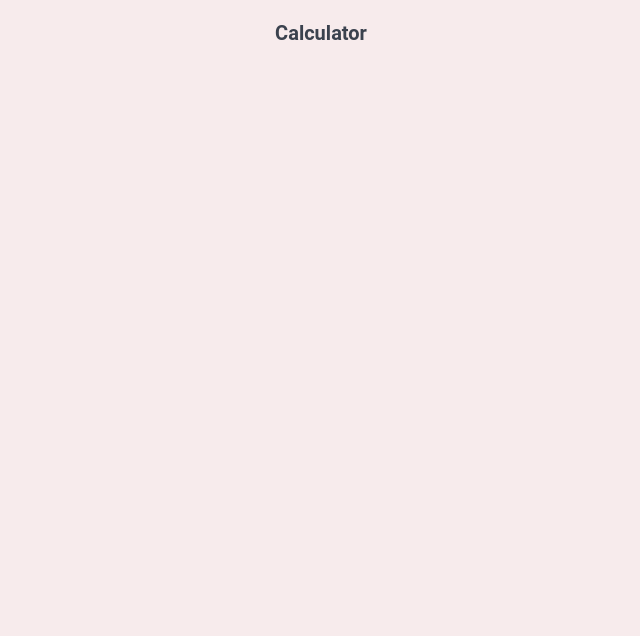
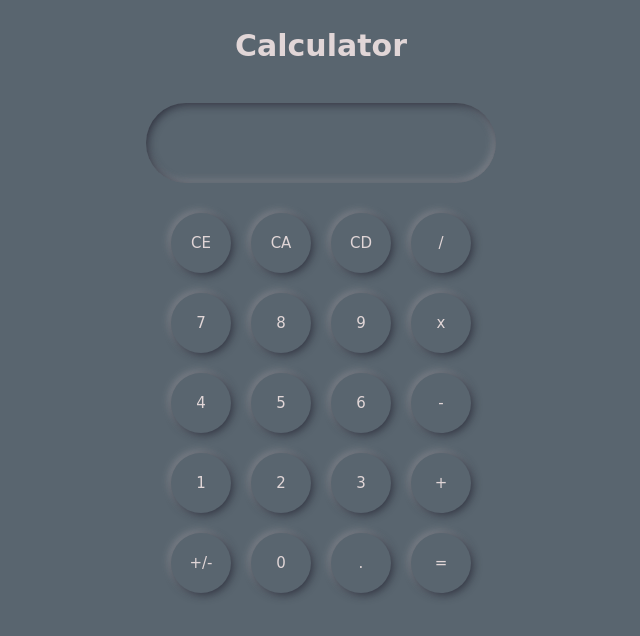
Before and after one commit to xRyukx3/odin-calculator, a plain HTML site: page index.html in a window 1280 px wide. Shown: the whole page, without its empty margins (319-959 px from the left). Drawn offline with Linux system fonts and the light colour scheme; a web font is replaced by a local one.

Commit message:
Implement the calculator layout and define its styles aplying neumorphism css

```diff
--- a/index.html
+++ b/index.html
@@ -4,11 +4,55 @@
     <meta charset="UTF-8" />
     <meta name="viewport" content="width=device-width, initial-scale=1.0" />
     <title>Calculator</title>
+    <link rel="preconnect" href="https://fonts.googleapis.com" />
+    <link rel="preconnect" href="https://fonts.gstatic.com" crossorigin />
+    <link
+      href="https://fonts.googleapis.com/css2?family=Playwrite+CO:wght@100..400&display=swap"
+      rel="stylesheet"
+    />
     <link rel="stylesheet" href="styles.css" />
   </head>
   <body>
     <h1 class="main-title">Calculator</h1>
-    <div class="main-container"></div>
+    <div class="calculator-container">
+      <div class="display-container">
+        <p class="previous-operation"></p>
+        <p class="current-operation"></p>
+      </div>
+      <div class="buttons-container">
+        <section>
+          <div class="clear-buttons-container">
+            <button class="clear-entry-button">CE</button>
+            <button class="clear-all-button">CA</button>
+            <button class="clear-digit-button">CD</button>
+          </div>
+          <div class="digits-container">
+            <button class="digit 7">7</button>
+            <button class="digit 8">8</button>
+            <button class="digit 9">9</button>
+            <button class="digit 4">4</button>
+            <button class="digit 5">5</button>
+            <button class="digit 6">6</button>
+            <button class="digit 1">1</button>
+            <button class="digit 2">2</button>
+            <button class="digit 3">3</button>
+            <button class="digit sign">+/-</button>
+            <button class="digit 0">0</button>
+            <button class="digit dot">.</button>
+          </div>
+        </section>
+        <div class="operators-container">
+          <button class="div operator">/</button>
+          <button class="mul operator">x</button>
+          <button class="sub operator">-</button>
+          <button class="add operator">+</button>
+          <button class="eq operator">=</button>
+        </div>
+      </div>
+    </div>
+    <footer>
+      <p class="copyright"></p>
+    </footer>
     <script src="script.js"></script>
   </body>
 </html>
--- a/script.js
+++ b/script.js
@@ -1,6 +1,8 @@
+const body = document.querySelector("body");
+
 let operation = {
-  firstNumber: 0,
-  secondNumber: 0,
+  firstNumber: 2,
+  secondNumber: 2,
   operator: "+",
 };
 
@@ -19,3 +21,22 @@ function multiply(firstNumber, secondNumber) {
 function divide(firstNumber, secondNumber) {
   return firstNumber / secondNumber;
 }
+
+function operate(operation) {
+  switch (operation.operator) {
+    case "+":
+      return add(operation.firstNumber, operation.secondNumber);
+      break;
+    case "-":
+      return subtract(operation.firstNumber, operation.secondNumber);
+      break;
+    case "*":
+      return multiply(operation.firstNumber, operation.secondNumber);
+      break;
+    case "/":
+      return divide(operation.firstNumber, operation.secondNumber);
+      break;
+    default:
+      return "Invalid operator";
+  }
+}
--- a/styles.css
+++ b/styles.css
@@ -3,10 +3,80 @@ body {
   flex-direction: column;
   justify-content: center;
   align-items: center;
-  font-family: "Roboto", sans-serif;
-  background-color: #f7ebec;
+  font-family: "Playwrite CO", cursive;
+  background-color: #59656f;
+  color: #e1d6d7;
   & .main-title {
-    font-size: 20px;
-    color: #3b424e;
+    font-size: 30px;
+  }
+  & .calculator-container {
+    margin: 0px;
+    padding: 0px;
+    width: 290px;
+    display: flex;
+    flex-direction: column;
+    justify-content: center;
+    align-items: center;
+    & .display-container {
+      margin: 20px 0px;
+      width: 350px;
+      height: 80px;
+      display: flex;
+      flex-direction: column;
+      align-items: flex-end;
+      border: none;
+      border-radius: 40px;
+      background-color: #59656f;
+      box-shadow: inset 2px 2px 10px -1px rgba(29, 30, 44, 0.9),
+        inset -2px -2px 10px -1px rgba(247, 235, 236, 0.4);
+      & p {
+        height: 20px;
+        margin: 13px 30px 0px 0px;
+        border-radius: 50%;
+      }
+    }
+    & .buttons-container {
+      display: flex;
+      justify-content: center;
+      align-items: center;
+      & section {
+        display: flex;
+        flex-direction: column;
+        justify-content: center;
+        align-items: center;
+        & .clear-buttons-container {
+          display: flex;
+          justify-content: center;
+          align-items: center;
+        }
+        & .digits-container {
+          display: flex;
+          justify-content: center;
+          align-items: center;
+          flex-wrap: wrap;
+        }
+      }
+      & .operators-container {
+        display: flex;
+        flex-direction: column;
+        justify-content: center;
+        align-items: center;
+      }
+    }
   }
 }
+
+& button {
+  margin: 10px;
+  padding: 0%;
+  width: 60px;
+  height: 60px;
+  font-family: "Playwrite CO", cursive;
+  color: #e1d6d7;
+  background-color: #59656f;
+  font-size: 15px;
+  border: 0;
+  border-radius: 30px;
+  box-shadow: 2px 2px 10px -1px rgba(29, 30, 44, 0.9),
+    -2px -2px 10px -1px rgba(247, 235, 236, 0.4);
+}
```
